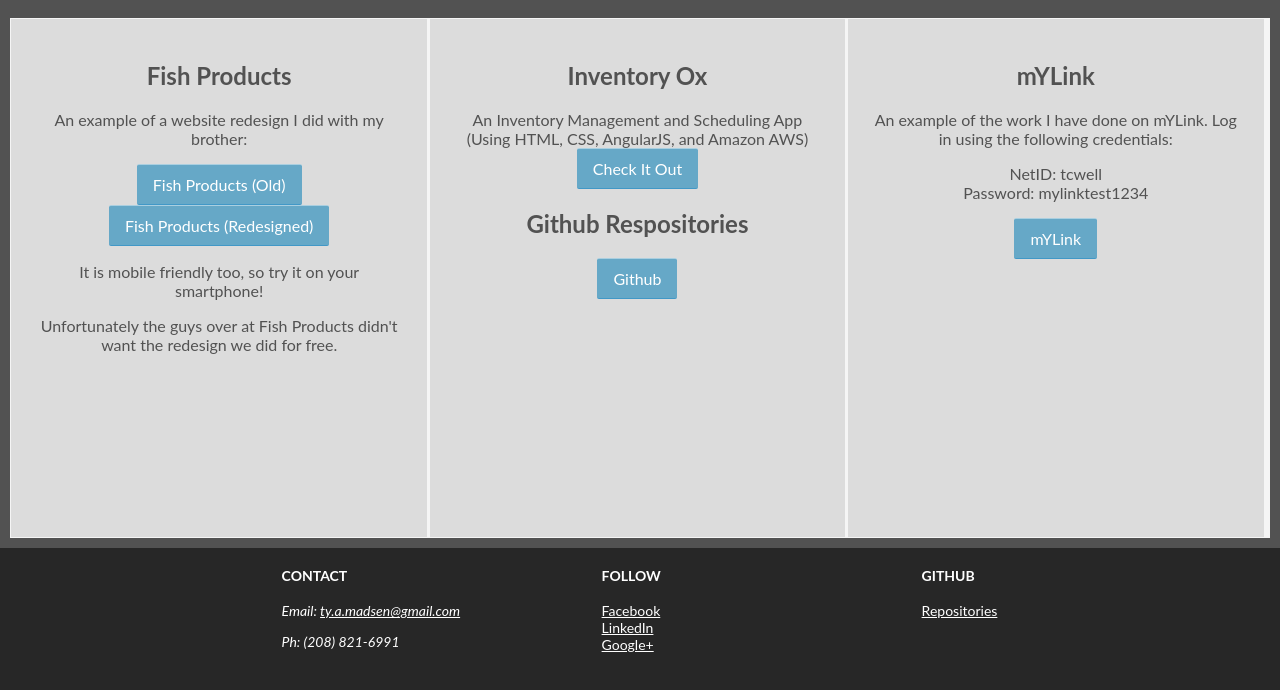
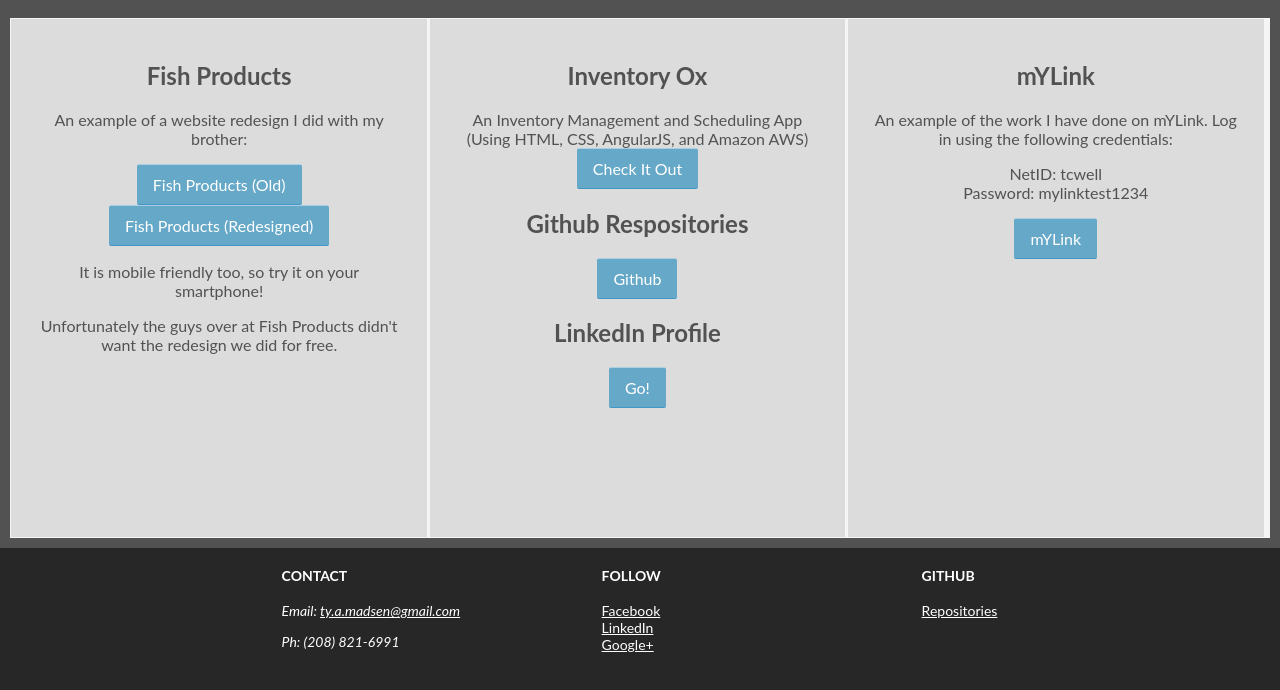
Before and after one commit to tymadsen/portfolio, a plain HTML site: page index.html in a window 1280 px wide. Shown: the part 92-782 px from the top of the page. Drawn offline with Linux system fonts and the light colour scheme.

Commit message:
Update index.html
Added linked in profile

```diff
--- a/index.html
+++ b/index.html
@@ -120,6 +120,10 @@
               <p>
                 <a target="_blank" class="button" href="http://www.github.com/tymadsen/portfolio">Github</a>
               </p>
+              <h2>LinkedIn Profile</h2>
+              <p>
+                <a target="_blank" class="button" href="https://www.linkedin.com/profile/view?id=376143800">Go!</a>
+              </p>
             </div>
           </div>
           <div class="pane-content">
```
